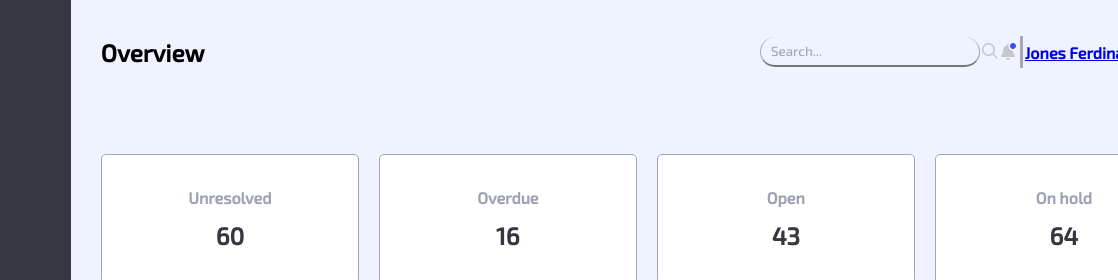
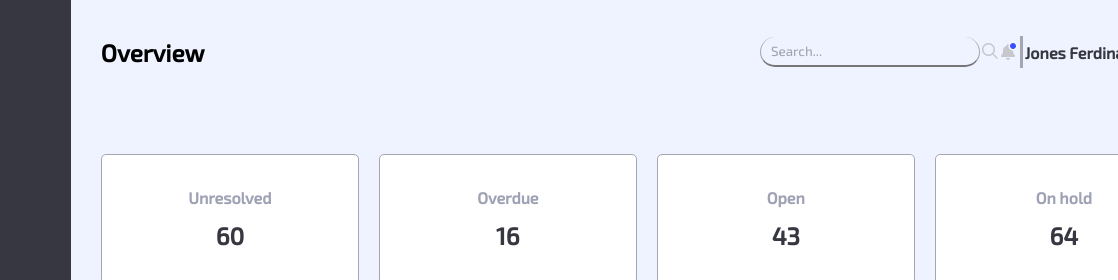
Before and after one commit to bluesigor/dashboard, a plain HTML site: page index.html in a window 1280 px wide. Shown: the top 280 px of the page, 162-1280 px from the left. Drawn offline with Linux system fonts and the light colour scheme; files whose address does not match are found by name; a web font is replaced by a local one.

Commit message:
perf: :zap: Link refactor

```diff
--- a/styles/style.css
+++ b/styles/style.css
@@ -202,6 +202,11 @@
 
     .main-bar h1 {
         flex: 0.4;
+    }
+
+    .main-bar h4 a {
+        text-decoration: none;
+        color: #363740;
     }
 
     .nav-content {
```
